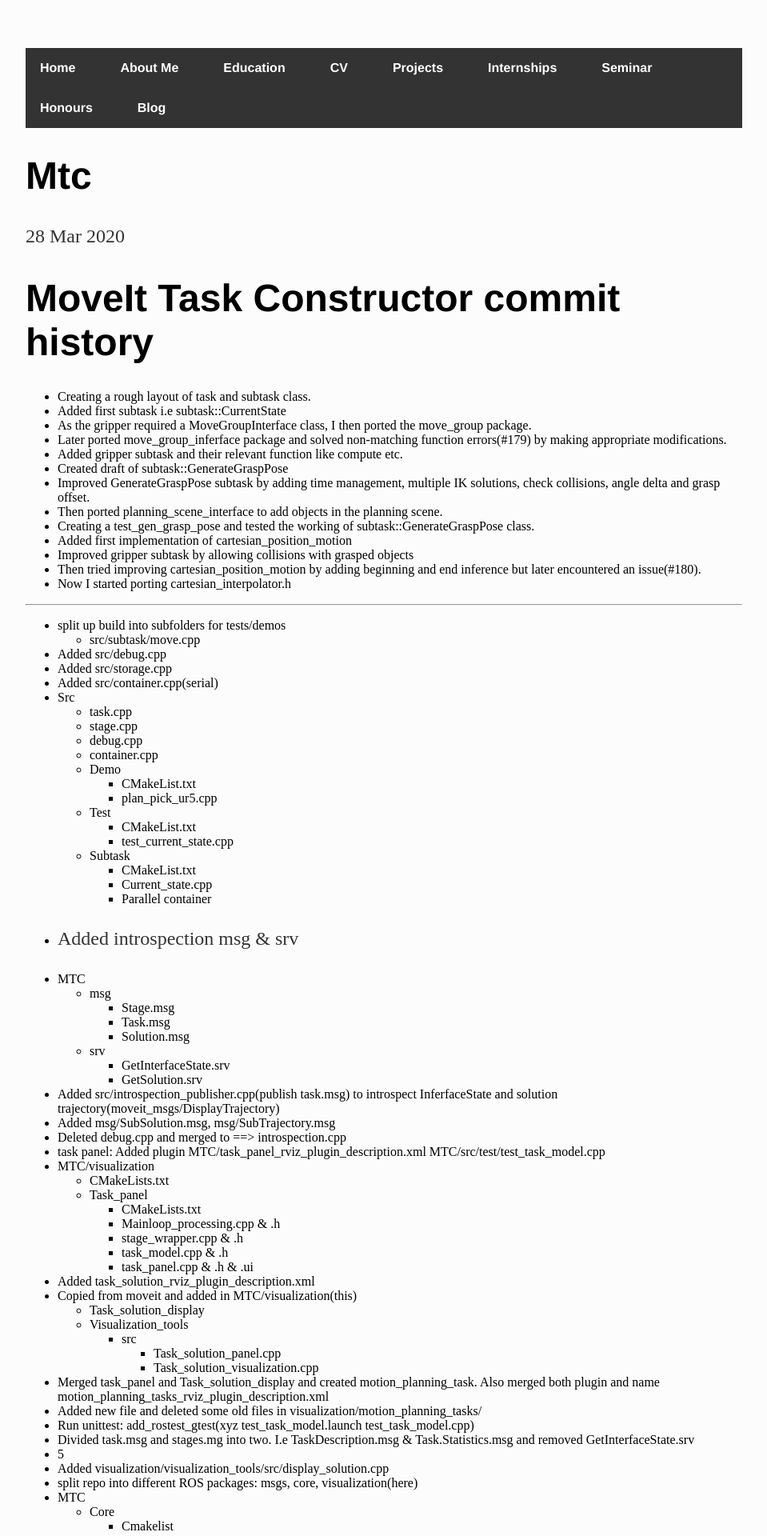
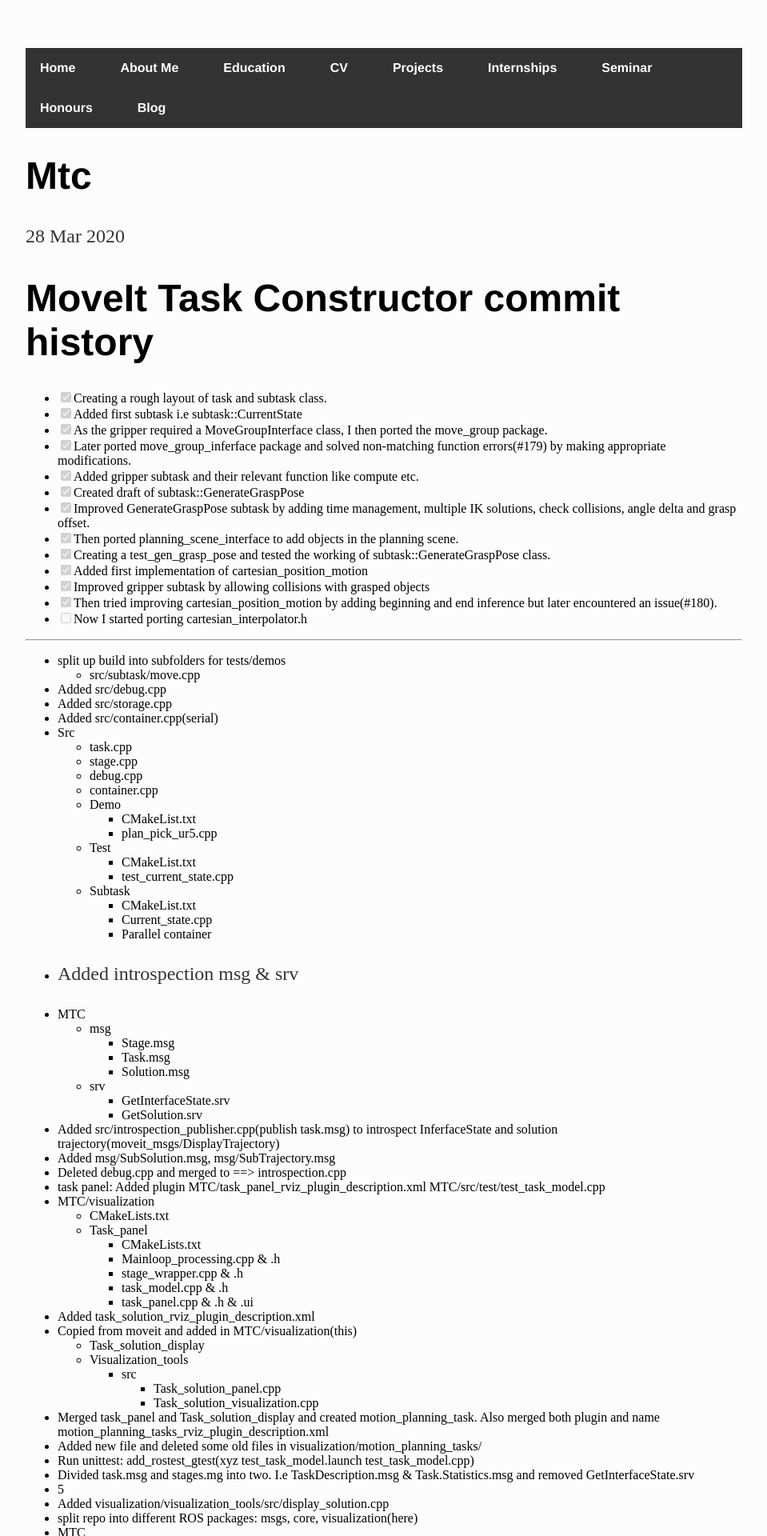
Before and after one commit to iamrajee/iamrajee.github.io, a Jekyll site: the page built from _posts/2020-03-28-MTC.md, in a window 1280 px wide. Shown: the top 1920 px of the page at 80% size, without its empty margins (160-1119 px from the left). Built offline with Jekyll 4.4.1, drawn with Linux system fonts in a browser that asks for light colours; our own code applies the rules of GitHub Pages for plain Markdown files.

Commit message:
Update 2020-03-28-MTC.md

```diff
--- a/_posts/2020-03-28-MTC.md
+++ b/_posts/2020-03-28-MTC.md
@@ -1,17 +1,17 @@
 # MoveIt Task Constructor commit history
-- Creating a rough layout of task and subtask class.
-- Added first subtask i.e subtask::CurrentState
-- As the gripper required a MoveGroupInterface class, I then ported the move_group package.
-- Later ported move_group_inferface package and solved non-matching function errors(#179) by making appropriate modifications.
-- Added gripper subtask and their relevant function like compute etc.
-- Created draft of subtask::GenerateGraspPose
-- Improved GenerateGraspPose subtask by adding time management, multiple IK solutions, check collisions, angle delta and grasp offset.
-- Then ported planning_scene_interface to add objects in the planning scene.
-- Creating a test_gen_grasp_pose and tested the working of subtask::GenerateGraspPose class.
-- Added first implementation of cartesian_position_motion
-- Improved gripper subtask by allowing collisions with grasped objects
-- Then tried improving cartesian_position_motion by adding beginning and end inference but later encountered an issue(#180).
-- Now I started porting cartesian_interpolator.h
+- [x] Creating a rough layout of task and subtask class.
+- [x] Added first subtask i.e subtask::CurrentState
+- [x] As the gripper required a MoveGroupInterface class, I then ported the move_group package.
+- [x] Later ported move_group_inferface package and solved non-matching function errors(#179) by making appropriate modifications.
+- [x] Added gripper subtask and their relevant function like compute etc.
+- [x] Created draft of subtask::GenerateGraspPose
+- [x] Improved GenerateGraspPose subtask by adding time management, multiple IK solutions, check collisions, angle delta and grasp offset.
+- [x] Then ported planning_scene_interface to add objects in the planning scene.
+- [x] Creating a test_gen_grasp_pose and tested the working of subtask::GenerateGraspPose class.
+- [x] Added first implementation of cartesian_position_motion
+- [x] Improved gripper subtask by allowing collisions with grasped objects
+- [x] Then tried improving cartesian_position_motion by adding beginning and end inference but later encountered an issue(#180).
+- [ ] Now I started porting cartesian_interpolator.h
 
 ---
 - split up build into subfolders for tests/demos
```
